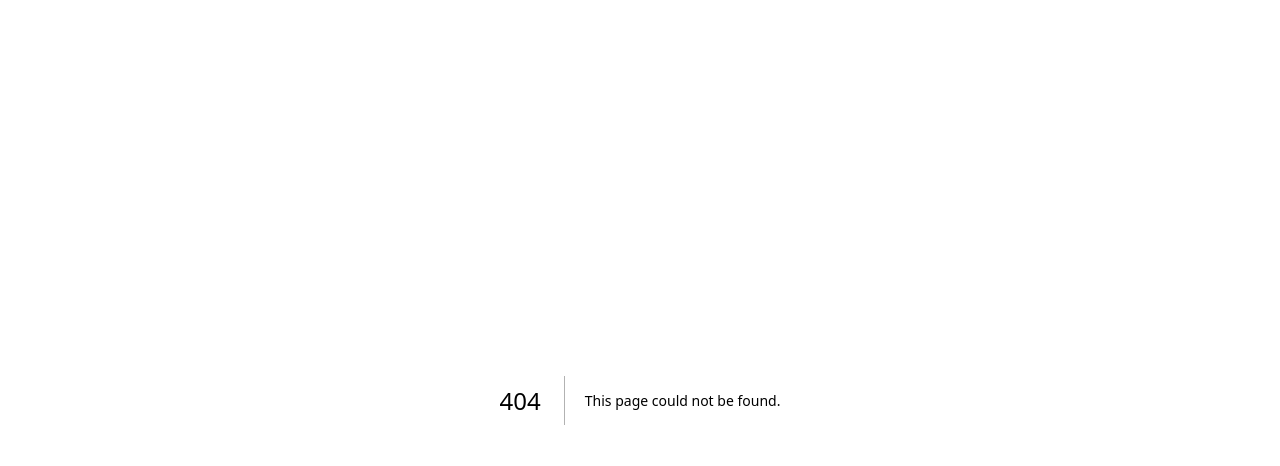
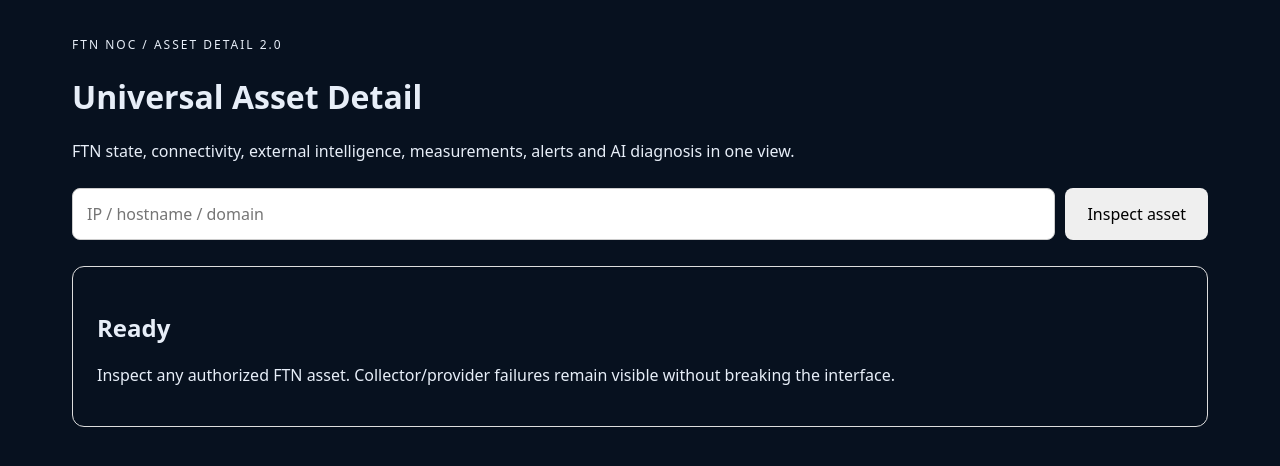
Before and after one commit to beparykamrul-dev/FTNSITE, a Next.js app: page /assets/detail in a window 1280 px wide. Before the commit this address had no page. Shown: the top 466 px of the page. Built offline with nearby package versions, Linux system fonts and the light colour scheme.

Commit message:
feat: add universal asset detail dashboard

```diff
--- /dev/null
+++ b/app/assets/detail/page.tsx
@@ -0,0 +1,23 @@
+"use client";
+
+import { useState } from "react";
+
+type Detail = { target:string; observedAt:string; diagnosis:string; sources:Record<string, any>; timeline:any[]; policy:any };
+
+const labels: Record<string,string> = { local:"FTN Local", censys:"Censys", netlas:"Netlas", globalping:"Globalping" };
+
+export default function AssetDetailPage() {
+  const [target,setTarget]=useState(""); const [data,setData]=useState<Detail|null>(null); const [loading,setLoading]=useState(false); const [error,setError]=useState("");
+  async function inspect(e:React.FormEvent){ e.preventDefault(); if(!target.trim()) return; setLoading(true);setError(""); try { const r=await fetch(`/api/assets/detail?target=${encodeURIComponent(target.trim())}`); const j=await r.json(); if(!r.ok) throw new Error(j.error||"Request failed"); setData(j); } catch(e){setError(e instanceof Error?e.message:"Request failed");} finally{setLoading(false);} }
+  return <main style={{maxWidth:1200,margin:"0 auto",padding:32,fontFamily:"system-ui"}}>
+    <header><span style={{letterSpacing:2,fontSize:12}}>FTN NOC / ASSET DETAIL 2.0</span><h1>Universal Asset Detail</h1><p>FTN state, connectivity, external intelligence, measurements, alerts and AI diagnosis in one view.</p></header>
+    <form onSubmit={inspect} style={{display:"flex",gap:10,margin:"26px 0"}}><input value={target} onChange={e=>setTarget(e.target.value)} placeholder="IP / hostname / domain" style={{flex:1,padding:14,border:"1px solid #ccc",borderRadius:8}}/><button disabled={loading} style={{padding:"14px 22px",border:0,borderRadius:8}}>{loading?"Inspecting…":"Inspect asset"}</button></form>
+    {error&&<p role="alert">{error}</p>}
+    {data&&<>
+      <section style={{padding:20,border:"1px solid #ddd",borderRadius:12,marginBottom:18}}><small>TARGET</small><h2>{data.target}</h2><strong>AI diagnosis</strong><p>{data.diagnosis}</p><small>Observed: {new Date(data.observedAt).toLocaleString()}</small></section>
+      <section style={{display:"grid",gridTemplateColumns:"repeat(auto-fit,minmax(250px,1fr))",gap:14}}>{Object.entries(data.sources).map(([name,source])=><article key={name} style={{padding:18,border:"1px solid #ddd",borderRadius:12}}><small>{labels[name]||name.toUpperCase()}</small><h3>{source?.status||source?.state||"unknown"}</h3><pre style={{whiteSpace:"pre-wrap",fontSize:12,maxHeight:300,overflow:"auto"}}>{JSON.stringify(source,null,2)}</pre></article>)}</section>
+      <section style={{marginTop:18,padding:20,border:"1px solid #ddd",borderRadius:12}}><h2>Timeline</h2>{data.timeline.length?<pre>{JSON.stringify(data.timeline,null,2)}</pre>:<p>No historical events supplied by the connected collectors yet.</p>}</section>
+    </>}
+    {!data&&!error&&<section style={{padding:24,border:"1px solid #ddd",borderRadius:12}}><h2>Ready</h2><p>Inspect any authorized FTN asset. Collector/provider failures remain visible without breaking the interface.</p></section>}
+  </main>;
+}
```
